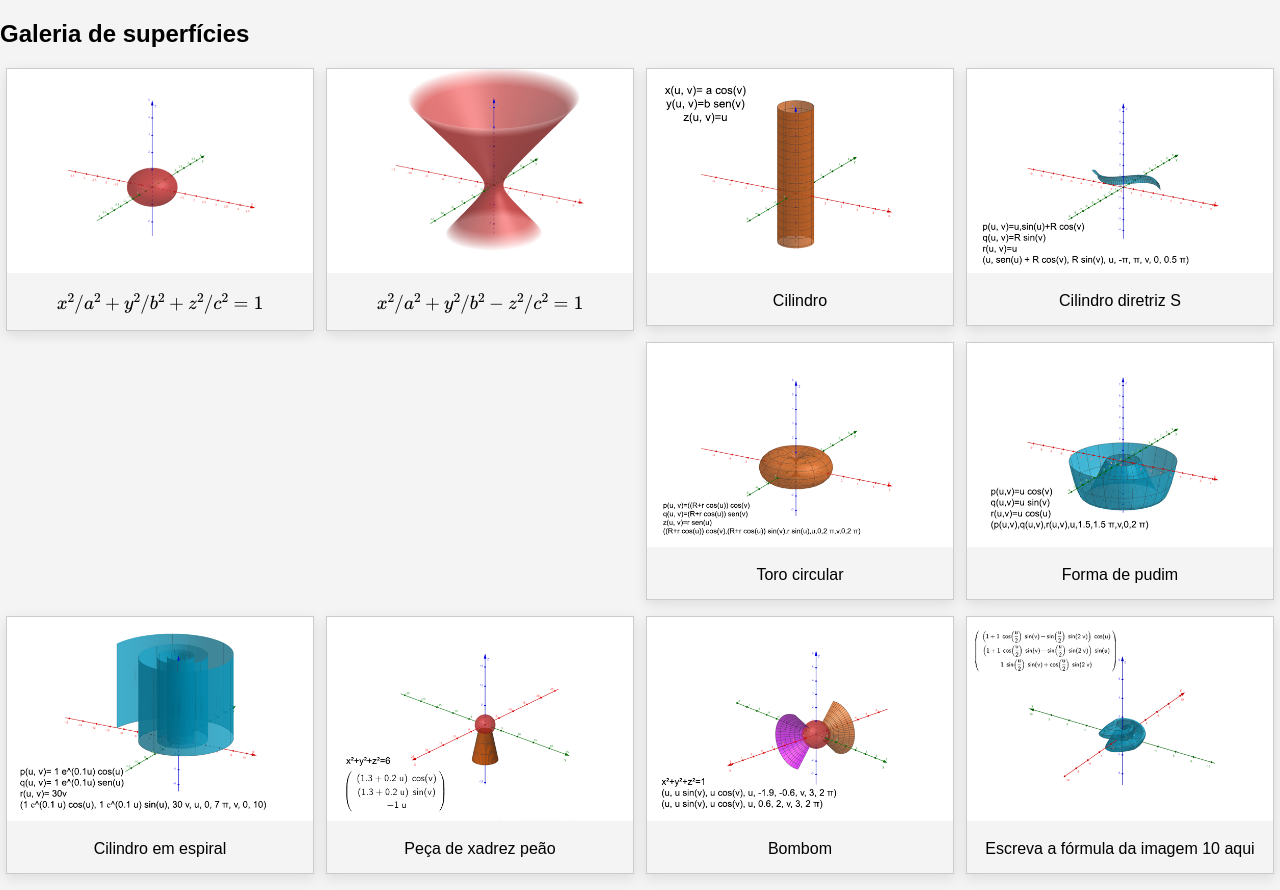
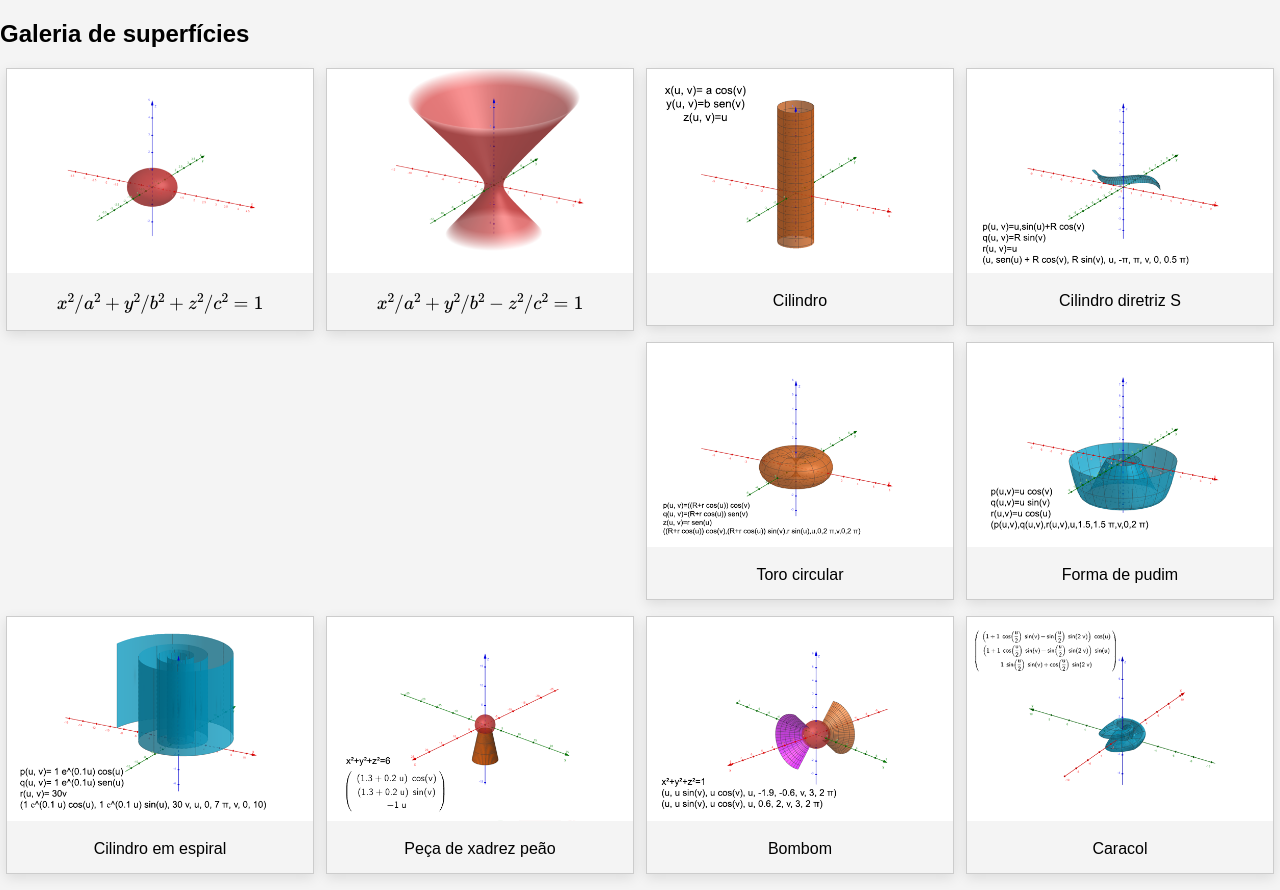
Before and after one commit to IzabelaLeal/trab_superficies, a plain HTML site: page index.html in a window 1280 px wide. Drawn offline with nearby package versions, Linux system fonts and the light colour scheme.

Commit message:
Update index.html

```diff
--- a/index.html
+++ b/index.html
@@ -109,7 +109,7 @@
             <a target="_blank" href="img10.png">
                 <img src="img10.png" alt="" width="600" height="400">
             </a>
-            <div class="desc">Escreva a fórmula da imagem 10 aqui</div>
+            <div class="desc">Caracol</div>
         </div>
     </div>
 
```
